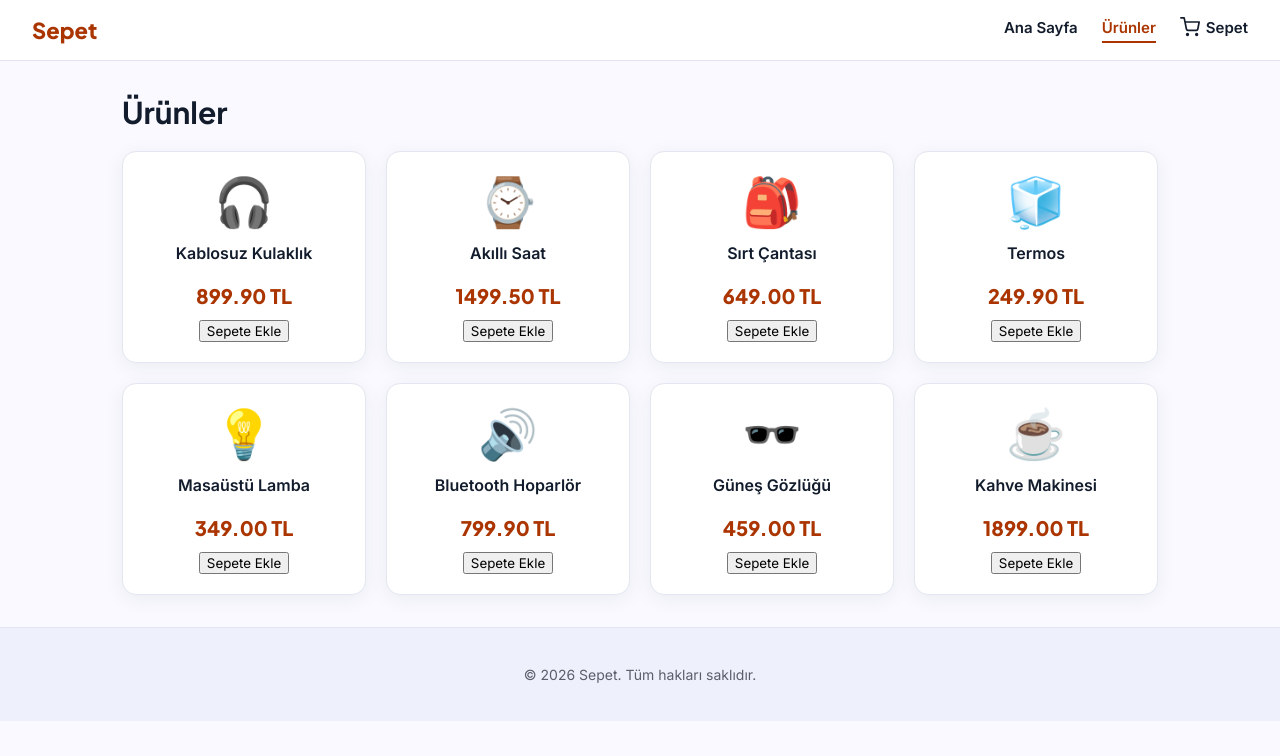
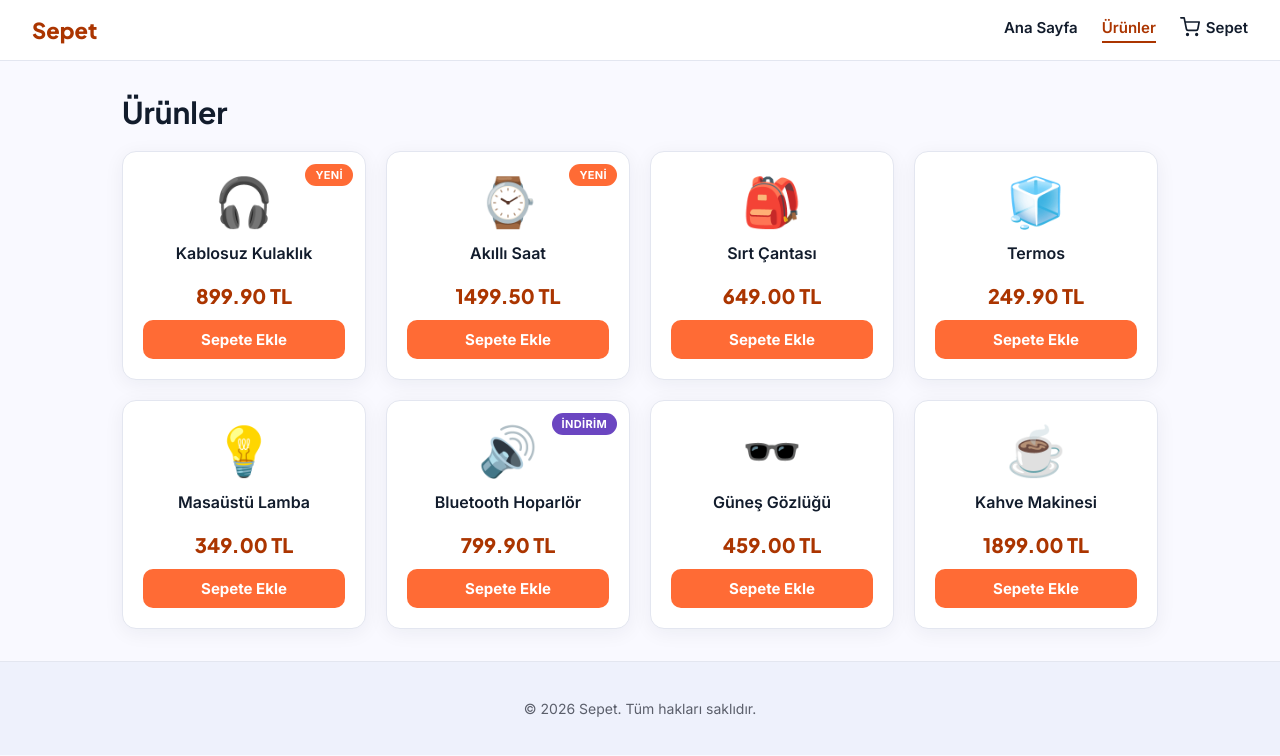
Before and after one commit to ferdikorkut/sepet, a React (Vite) app: page /urunler in a window 1280 px wide. Shown: the top 756 px of the page. Built offline with nearby package versions, Linux system fonts and the light colour scheme.

Commit message:
feat: add product badges and restyle ProductCard

```diff
--- a/src/components/ProductCard.jsx
+++ b/src/components/ProductCard.jsx
@@ -5,10 +5,17 @@
 
   return (
     <div className="product-card">
+      {product.badge && (
+        <span
+          className={`product-badge ${product.badge === 'Yeni' ? 'badge-new' : 'badge-discount'}`}
+        >
+          {product.badge}
+        </span>
+      )}
       <div className="product-image" aria-hidden="true">{product.image}</div>
       <h3>{product.name}</h3>
       <p className="product-price">{product.price.toFixed(2)} TL</p>
-      <button onClick={() => dispatch({ type: 'ADD_ITEM', product })}>
+      <button className="btn btn-primary" onClick={() => dispatch({ type: 'ADD_ITEM', product })}>
         Sepete Ekle
       </button>
     </div>
--- a/src/data/products.js
+++ b/src/data/products.js
@@ -1,10 +1,10 @@
 export const products = [
-  { id: 1, name: 'Kablosuz Kulaklık', price: 899.90, image: '🎧', category: 'Elektronik' },
-  { id: 2, name: 'Akıllı Saat', price: 1499.50, image: '⌚', category: 'Elektronik' },
+  { id: 1, name: 'Kablosuz Kulaklık', price: 899.90, image: '🎧', category: 'Elektronik', badge: 'Yeni' },
+  { id: 2, name: 'Akıllı Saat', price: 1499.50, image: '⌚', category: 'Elektronik', badge: 'Yeni' },
   { id: 3, name: 'Sırt Çantası', price: 649.00, image: '🎒', category: 'Aksesuar' },
   { id: 4, name: 'Termos', price: 249.90, image: '🧊', category: 'Ev' },
   { id: 5, name: 'Masaüstü Lamba', price: 349.00, image: '💡', category: 'Ev' },
-  { id: 6, name: 'Bluetooth Hoparlör', price: 799.90, image: '🔊', category: 'Elektronik' },
+  { id: 6, name: 'Bluetooth Hoparlör', price: 799.90, image: '🔊', category: 'Elektronik', badge: 'İndirim' },
   { id: 7, name: 'Güneş Gözlüğü', price: 459.00, image: '🕶️', category: 'Aksesuar' },
   { id: 8, name: 'Kahve Makinesi', price: 1899.00, image: '☕', category: 'Ev' },
 ];
```
